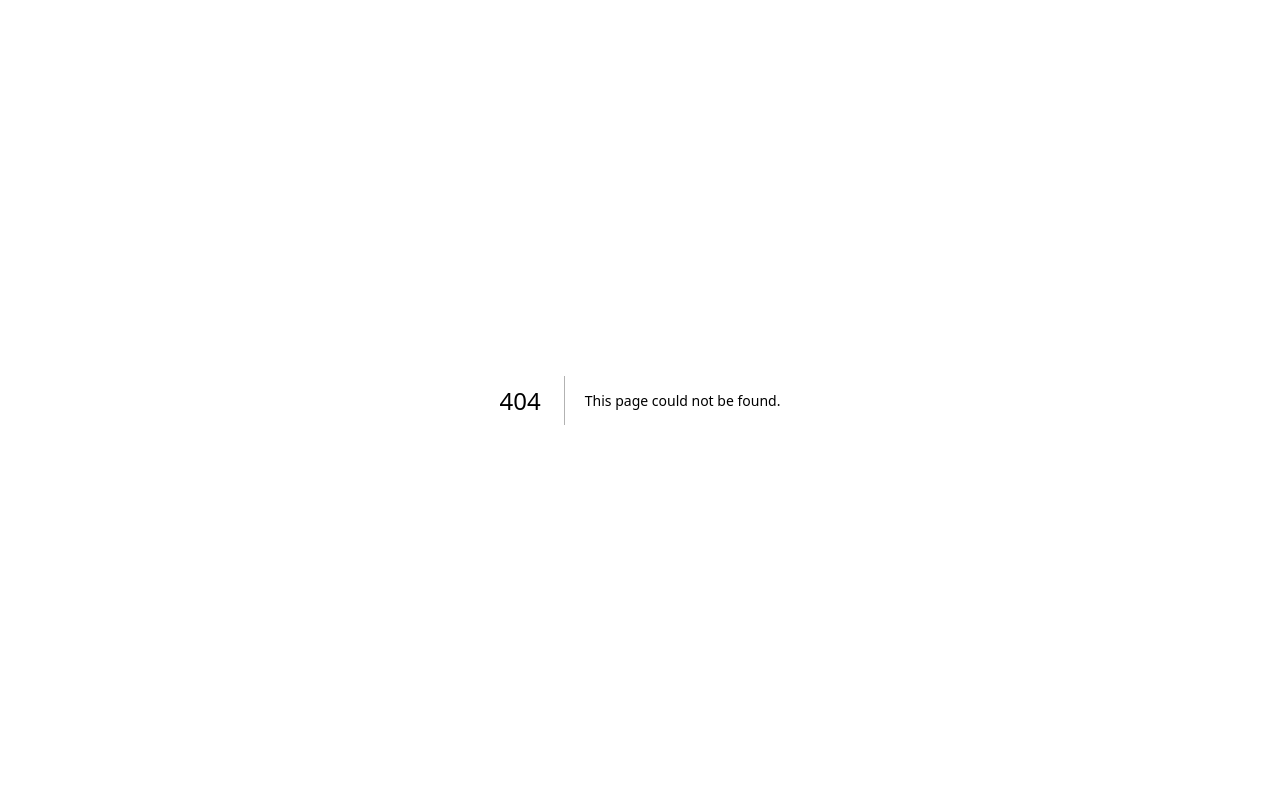
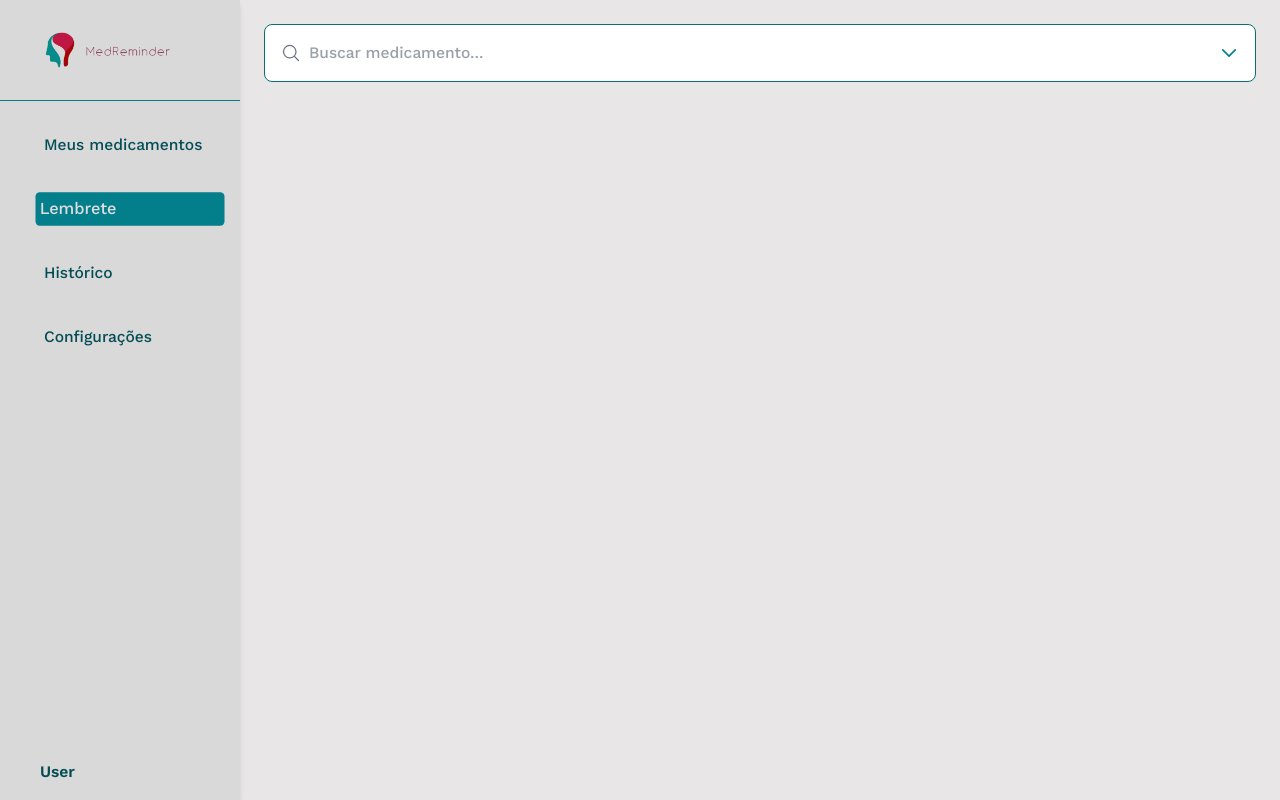
Before and after one commit to MagalDevs/Front_MedReminder, a Next.js app: page /Lembrete in a window 1280 px wide. Before the commit this address had no page. Built offline with nearby package versions, Linux system fonts and the light colour scheme.

Commit message:
colocando bg no clique do sidebar

```diff
--- a/src/app/TelaCadastroRemedio/page.tsx
+++ b/src/app/Lembrete/page.tsx
@@ -3,7 +3,7 @@
 import { useState } from "react";
 import Sidebar from "../components/Sidebar/sidebar"
 import BuscaMedicamento from "../components/CardBusca/cardBusca"
-import ConfigurarLembrete from "../components/CardCadastrar/cardCadastrar"
+import ConfigurarLembrete from "../components/CardCadastrar/cardCadastrar";
 
 type Medicamento = {
   NOME_PRODUTO: string;
--- a/src/app/components/Sidebar/sidebar.tsx
+++ b/src/app/components/Sidebar/sidebar.tsx
@@ -1,11 +1,22 @@
 'use client';
 
-// import { useState } from "react";
+import { usePathname } from 'next/navigation';
 import Image from "next/image";
 import Link from "next/link";
 
 export default function Sidebar() {
-    // const [isOpen, setIsOpen] = useState(false);
+  const pathname = usePathname();
+
+  const getLinkStyle = (path: string) => {
+    const baseStyle = "KantumruyMedium px-1 py-1 rounded transition duration-700 ease-in-out";
+    const isActive = pathname === path;
+
+    return `${baseStyle} ${
+      isActive
+      ? "text-[#E0DDDD] bg-[#037F8C] scale-105"
+      : "text-[#044D55] hover:text-[#E0DDDD] hover:bg-[#037F8C] hover:scale-105"
+    }`;
+  };
 
   return (
     <aside className="min-h-screen w-60 bg-[#D9D9D9] flex flex-col shadow-md">
@@ -22,18 +33,15 @@ export default function Sidebar() {
         </Link>
       </div>
 
-            {/* Linha divisória */}
       <div className="h-[1px] bg-[#037F8C] w-full"></div>
 
-            {/* Menu de navegação */}
       <div className="flex flex-col gap-8 pl-10 pr-5 pt-7 flex-grow">
-                <a className="KantumruyMedium text-[#044D55] hover:text-[#E0DDDD] hover:bg-[#037F8C] rounded hover:scale-105 px-1 py-1 transition duration-700 ease-in-out" href="">Meus medicamentos</a>
-                <a className="KantumruyMedium text-[#044D55] hover:text-[#E0DDDD] hover:bg-[#037F8C] rounded hover:scale-105 px-1 py-1 transition duration-700 ease-in-out" href="">Lembrete</a>
-                <a className="KantumruyMedium text-[#044D55] hover:text-[#E0DDDD] hover:bg-[#037F8C] rounded hover:scale-105 px-1 py-1 transition duration-700 ease-in-out" href="">Histórico</a>
-                <a className="KantumruyMedium text-[#044D55] hover:text-[#E0DDDD] hover:bg-[#037F8C] rounded hover:scale-105 px-1 py-1 transition duration-700 ease-in-out" href="">Configurações</a>
+        <Link href="/medicamentos" className={getLinkStyle('/medicamentos')}>Meus medicamentos</Link>
+        <Link href="/Lembrete" className={getLinkStyle('/Lembrete')}>Lembrete</Link>
+        <Link href="/historico" className={getLinkStyle('/historico')}>Histórico</Link>
+        <Link href="/configuracoes" className={getLinkStyle('/configuracoes')}>Configurações</Link>
       </div>
 
-            {/* Seção do usuário */}
       <div className="mt-auto pl-10 pr-5 pb-4">
         <p className="KantumruySemiBold text-[#044D55]">User</p>
       </div>
--- a/src/app/page.tsx
+++ b/src/app/page.tsx
@@ -17,7 +17,7 @@ export default function Home() {
       <div className="w-full max-w-md flex flex-col items-center gap-8">
         <Logo width={200} />
         <SearchBar />
-        <Link href="/TelaCadastroRemedio">
+        <Link href="/Lembrete">
           Veja eu
         </Link>
       </div>
```
Lines whose indentation alone changed are shown as unchanged.
